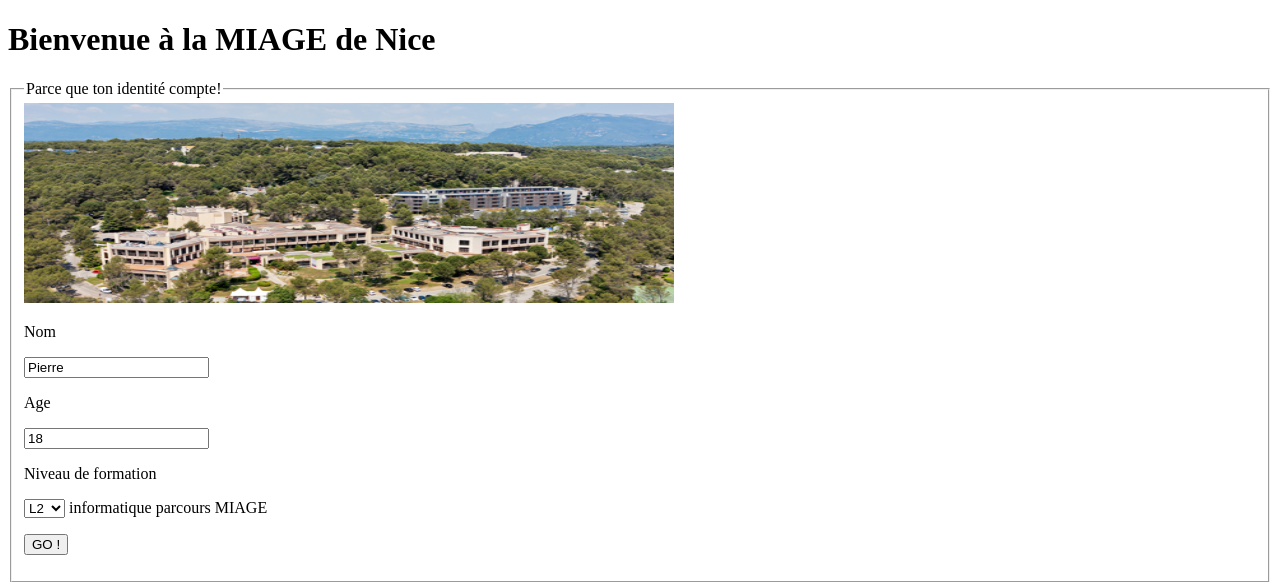
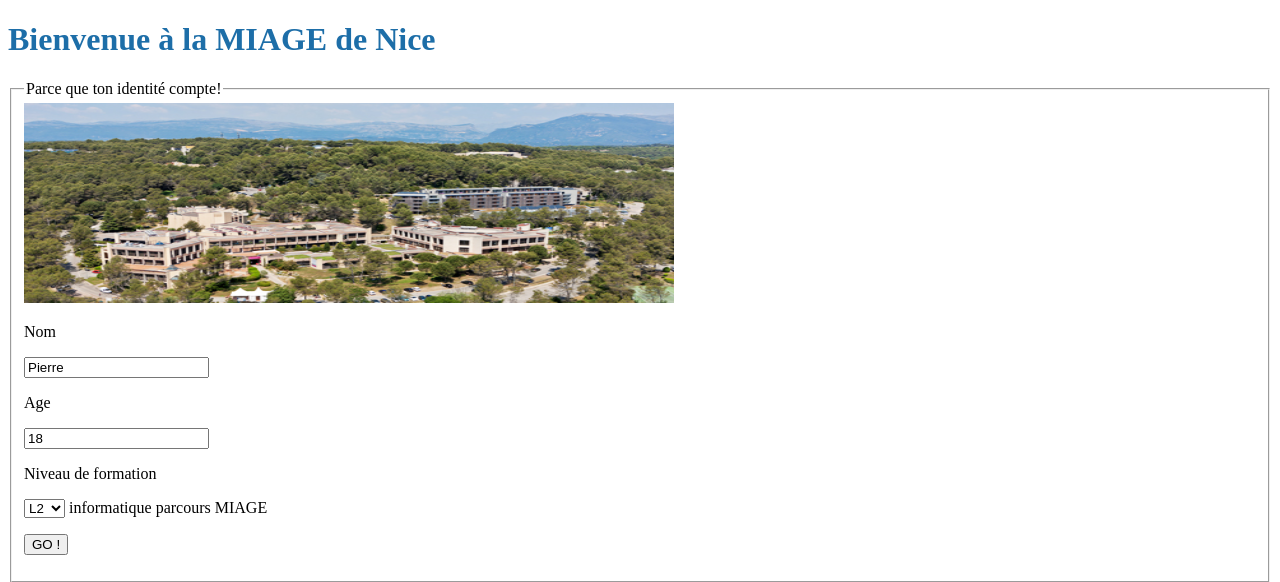
Before and after one commit to GeraldineMusat/ProjetJSBuffa, a PHP site: page / in a window 1280 px wide. Shown: the top 582 px of the page. Run offline with PHP 8.4, Linux system fonts and the light colour scheme.

Commit message:
Update css.css
changement de css

```diff
--- a/css.css
+++ b/css.css
@@ -2,6 +2,14 @@
     border : 1px solid;
 }
 
+header{
+    color: rgb(29, 110, 168);
+}
+
+p > img {
+    float: right;
+    position: fixed;
+}
 
 footer > p {
     color: rgb(60, 116, 168);
```
